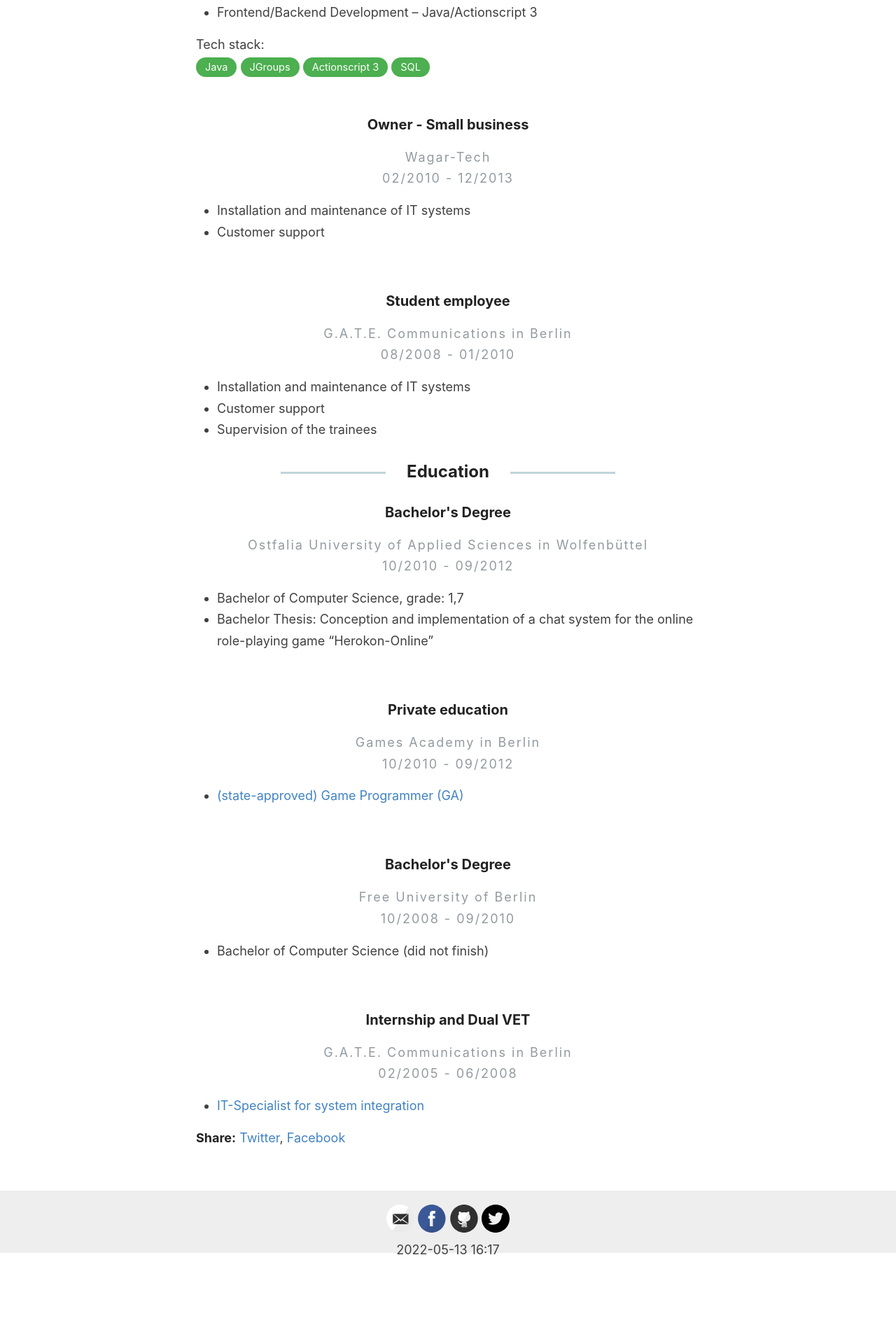
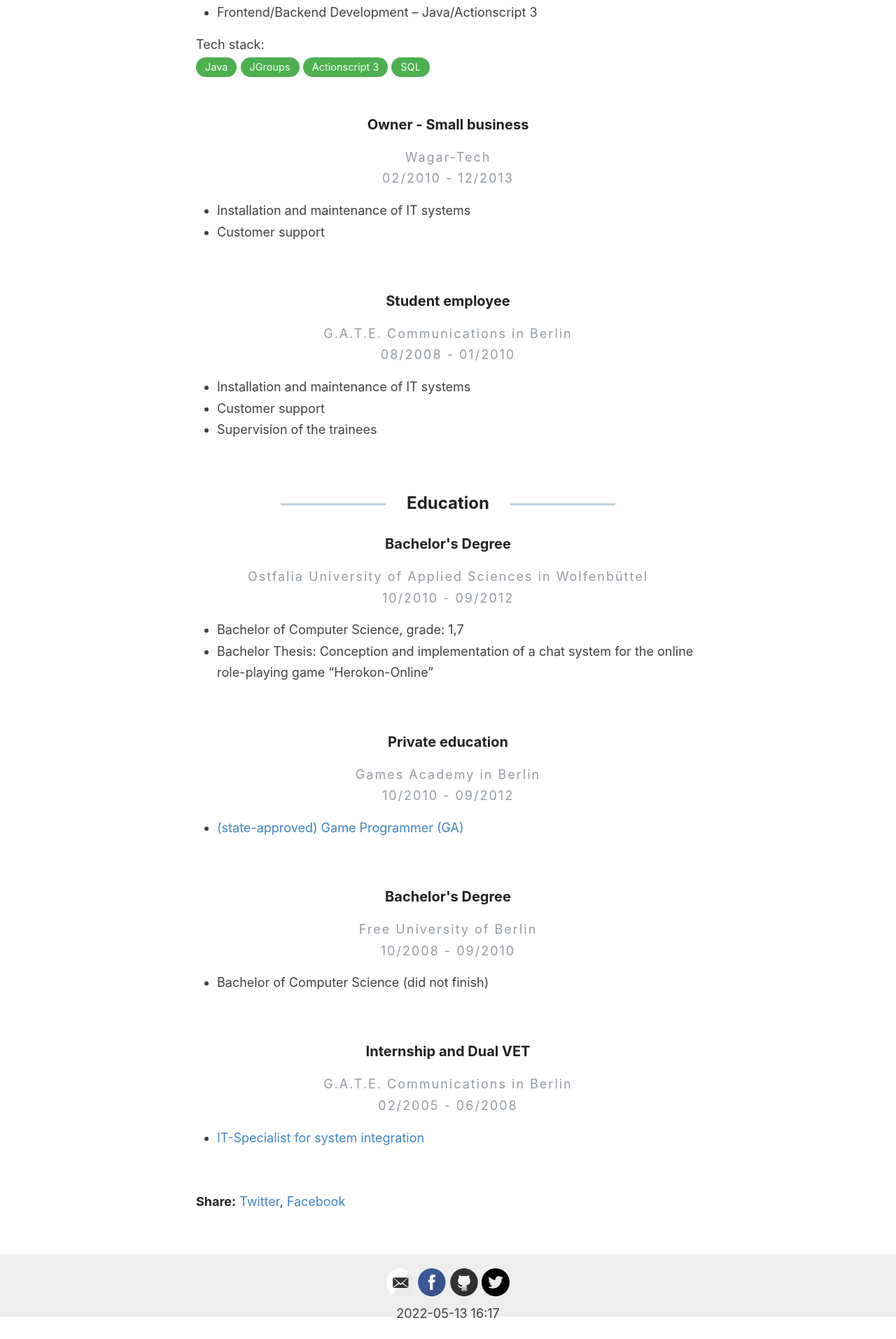
Before and after one commit to swagar/my-reverie, a Jekyll site: the page built from _pages/cv.md, in a window 1280 px wide. Shown: the part 1958-3871 px from the top of the page at 70% size. Built offline with Jekyll 4.4.1, drawn with Linux system fonts in a browser that asks for light colours; before the commit the page ends 3779 px from its top, so only the background shows below that.

Commit message:
work on cv

```diff
--- a/_pages/cv.md
+++ b/_pages/cv.md
@@ -19,7 +19,7 @@
         </div>{% if page.tech_stack %}
         <div>Tech stack: </div>{% for tech in page.tech_stack %}<div class="tech-tag">{{tech}}</div>{% unless forloop.last %}&nbsp;{% endunless %}{% endfor %}{% endif %}
     </article>
-    {% unless forloop.last %}<br>{% endunless %}
+    <br>
 {% endfor %}
 </div>
 
@@ -37,6 +37,6 @@
             {{ page.content }}
         </div>
     </article>
-    {% unless forloop.last %}<br>{% endunless %}
+    <br>
 {% endfor %}
 </div>
```
